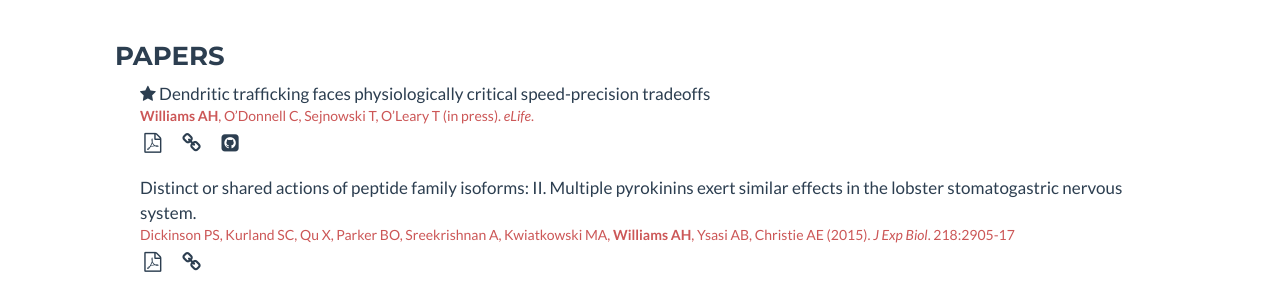
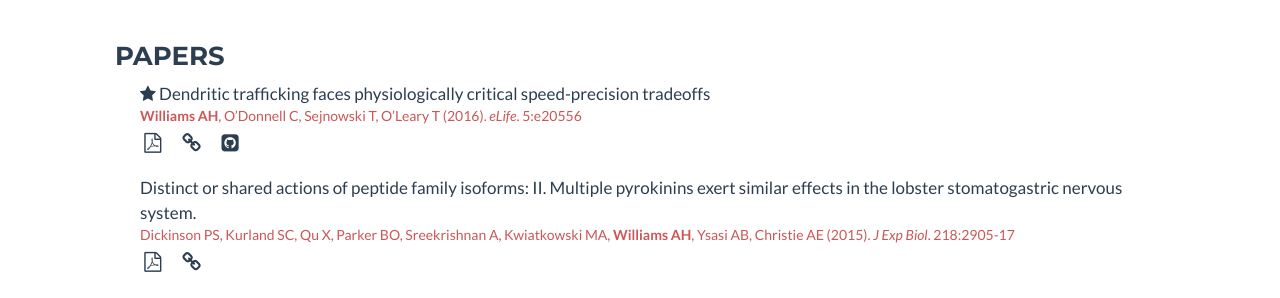
Before and after one commit to ahwillia/ahwillia.github.com, a Jekyll site: the page built from index.html, in a window 1280 px wide and 900 px high, scrolled down 2256 px. Shown: the part 153-451 px from the top of the window. Built offline with Jekyll 4.4.1, drawn with Linux system fonts in a browser that asks for light colours; nearby versions of some CDN libraries; library files that are not in the unit come from our copies.

Commit message:
update elife

```diff
--- a/_data/papers.yml
+++ b/_data/papers.yml
@@ -1,10 +1,10 @@
 - title: Dendritic trafficking faces physiologically critical speed-precision tradeoffs
   author: <b>Williams AH</b>, O’Donnell C, Sejnowski T, O’Leary T
-  year: in press
+  year: 2016
   journal: eLife
-  pg:
+  pg: 5:e20556
   pdf: /pdf/Williams_etal_2016.pdf
-  link: http://biorxiv.org/content/early/2016/08/11/037374
+  link: http://dx.doi.org/10.7554/eLife.20556
   github: https://github.com/ahwillia/Williams-etal-Synaptic-Transport
   selected: true
 
```
Also changed, not shown: _data/projects.yml (+0 -8 lines), 1 other file.
